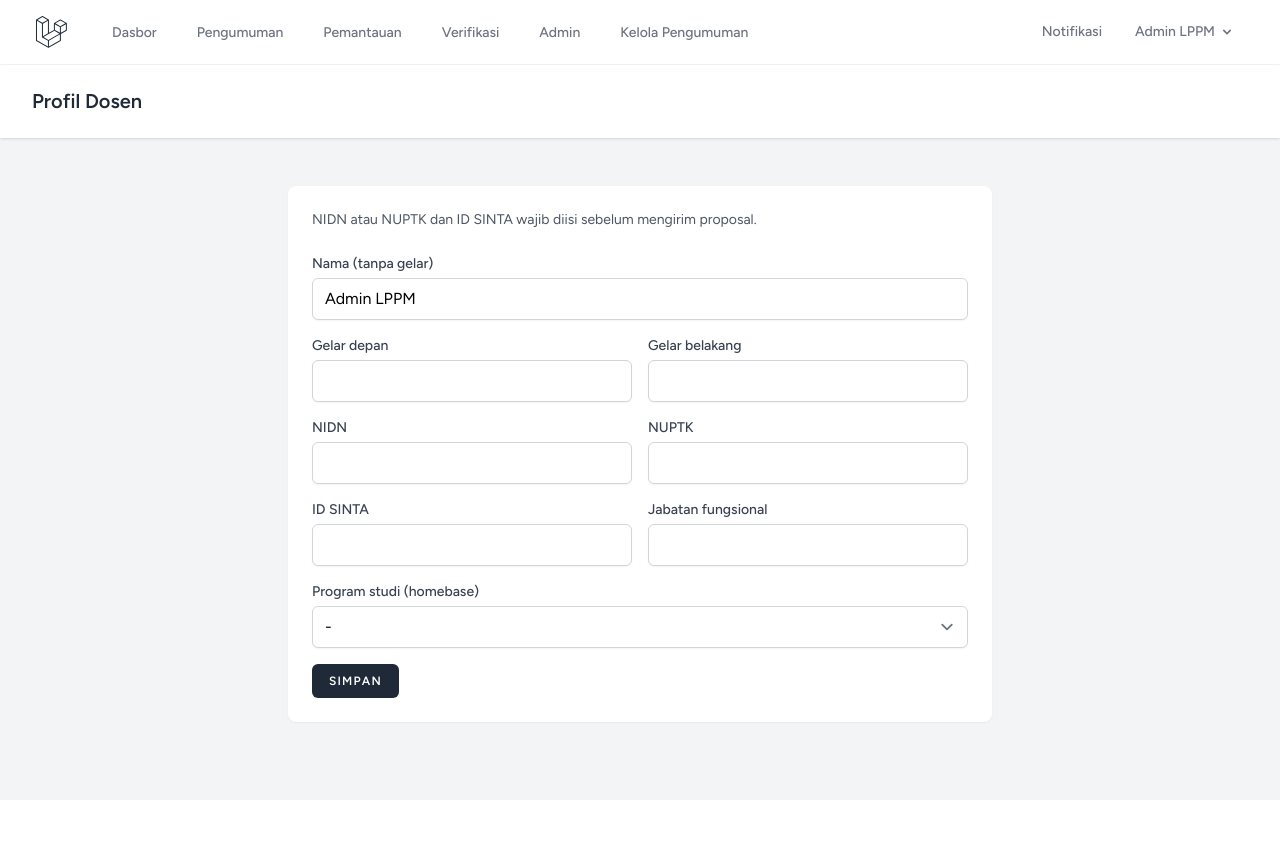
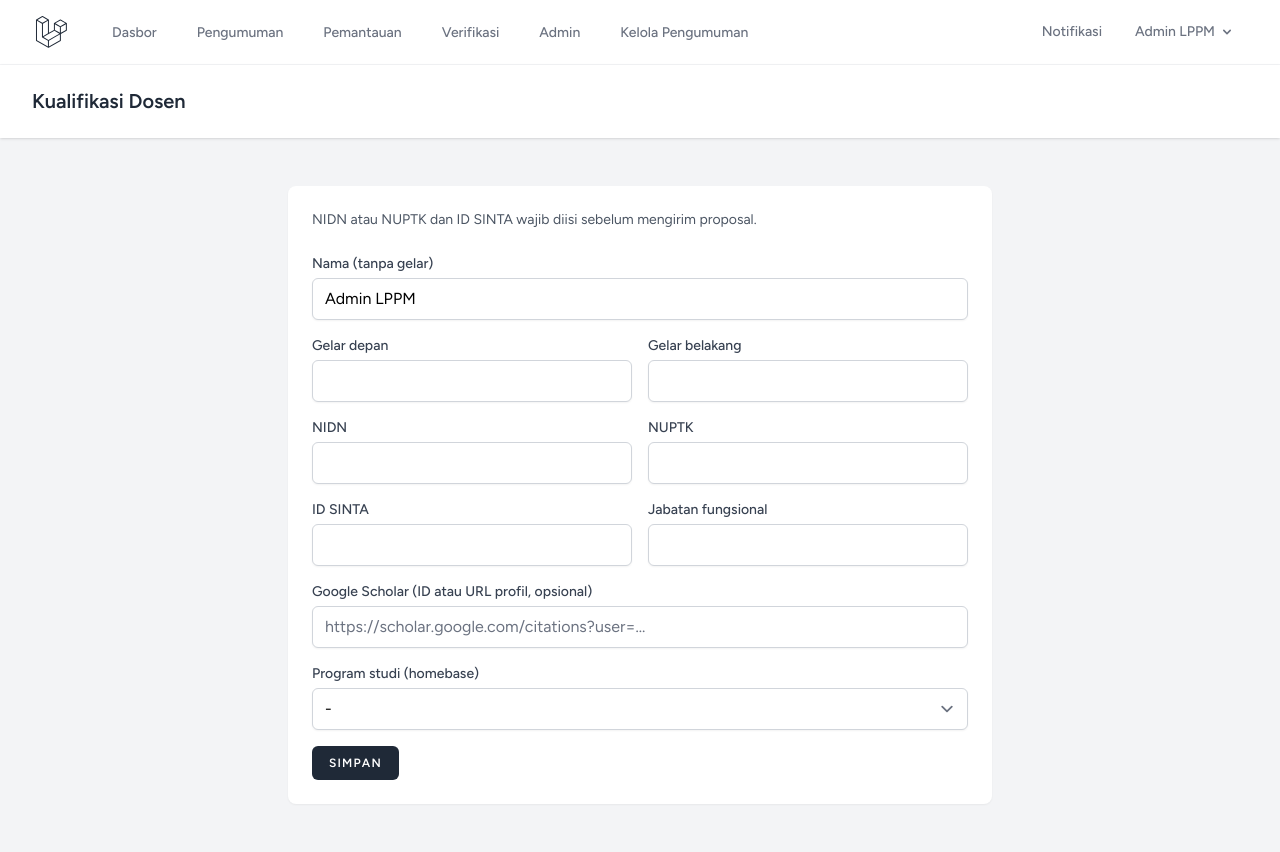
Before and after one commit to bettawahyu/sisfotabmas, a Laravel app: page /profil-dosen in a window 1280 px wide. Before the commit the page ends 724 px from the top, so only its background shows below. Run offline with Laravel 12, Linux system fonts and the light colour scheme; a user stored in the database is signed in; data comes from the database, SQL or seed files in the repository; data that the repository does not hold is empty; style sheets or scripts are compiled from the project's sources.

Commit message:
Ganti menu Profil Dosen jadi Kualifikasi Dosen dan tambah field Google Scholar
Co-Authored-By: Claude Opus 5.5 (1M context) <noreply@anthropic.com>
Claude-Session: https://claude.ai/code/session_01DseqmyhWwzseFsEsJHfyBG

```diff
--- a/app/Http/Controllers/ProfilDosenController.php
+++ b/app/Http/Controllers/ProfilDosenController.php
@@ -23,6 +23,13 @@ class ProfilDosenController extends Controller
         $user = $request->user();
         $id = $user->dosen?->id;
 
+        // Accept a full profile URL as well as a bare ID; only the ID is stored.
+        $scholar = trim((string) $request->input('google_scholar_id'));
+        if (preg_match('/[?&]user=([^&#]+)/', $scholar, $m)) {
+            $scholar = $m[1];
+        }
+        $request->merge(['google_scholar_id' => $scholar === '' ? null : $scholar]);
+
         $data = $request->validate([
             'nama' => ['required', 'string', 'max:255'],
             'gelar_depan' => ['nullable', 'string', 'max:50'],
@@ -30,12 +37,13 @@ class ProfilDosenController extends Controller
             'nidn' => ['nullable', 'string', 'max:20', Rule::unique('dosen')->ignore($id)],
             'nuptk' => ['nullable', 'string', 'max:20', Rule::unique('dosen')->ignore($id)],
             'sinta_id' => ['nullable', 'string', 'max:20'],
+            'google_scholar_id' => ['nullable', 'string', 'max:30', 'regex:/^[A-Za-z0-9_-]+$/'],
             'prodi_id' => ['nullable', 'exists:program_studi,id'],
             'jabatan_fungsional' => ['nullable', 'string', 'max:50'],
         ]);
 
         $user->dosen()->updateOrCreate([], $data);
 
-        return redirect()->route('profil-dosen.edit')->with('status', 'Profil dosen tersimpan.');
+        return redirect()->route('profil-dosen.edit')->with('status', 'Kualifikasi dosen tersimpan.');
     }
 }
--- a/resources/views/dosen/profil.blade.php
+++ b/resources/views/dosen/profil.blade.php
@@ -1,6 +1,6 @@
 <x-app-layout>
     <x-slot name="header">
-        <h2 class="font-semibold text-xl text-gray-800 leading-tight">Profil Dosen</h2>
+        <h2 class="font-semibold text-xl text-gray-800 leading-tight">Kualifikasi Dosen</h2>
     </x-slot>
 
     <div class="py-12">
@@ -40,6 +40,10 @@
                         <x-text-input id="jabatan_fungsional" name="jabatan_fungsional" class="mt-1 block w-full" :value="old('jabatan_fungsional', $dosen?->jabatan_fungsional)" />
                     </div>
                     <div class="sm:col-span-2">
+                        <x-input-label for="google_scholar_id" value="Google Scholar (ID atau URL profil, opsional)" />
+                        <x-text-input id="google_scholar_id" name="google_scholar_id" class="mt-1 block w-full" :value="old('google_scholar_id', $dosen?->google_scholar_id)" placeholder="https://scholar.google.com/citations?user=..." />
+                    </div>
+                    <div class="sm:col-span-2">
                         <x-input-label for="prodi_id" value="Program studi (homebase)" />
                         <x-select-input id="prodi_id" name="prodi_id" class="mt-1 block w-full">
                             <option value="">-</option>
--- a/resources/views/layouts/navigation.blade.php
+++ b/resources/views/layouts/navigation.blade.php
@@ -87,7 +87,7 @@
                         </x-dropdown-link>
                         @if (Auth::user()->hasRole(\App\Models\Role::DOSEN))
                             <x-dropdown-link :href="route('profil-dosen.edit')">
-                                Profil Dosen
+                                Kualifikasi Dosen
                             </x-dropdown-link>
                         @endif
 
@@ -134,7 +134,7 @@
                     Proposal
                 </x-responsive-nav-link>
                 <x-responsive-nav-link :href="route('profil-dosen.edit')" :active="request()->routeIs('profil-dosen.*')">
-                    Profil Dosen
+                    Kualifikasi Dosen
                 </x-responsive-nav-link>
             @endif
             @if (Auth::user()->hasRole(\App\Models\Role::REVIEWER))
```
Also changed, not shown: tests/Feature/HalamanProposalTest.php (+14 -0 lines).
